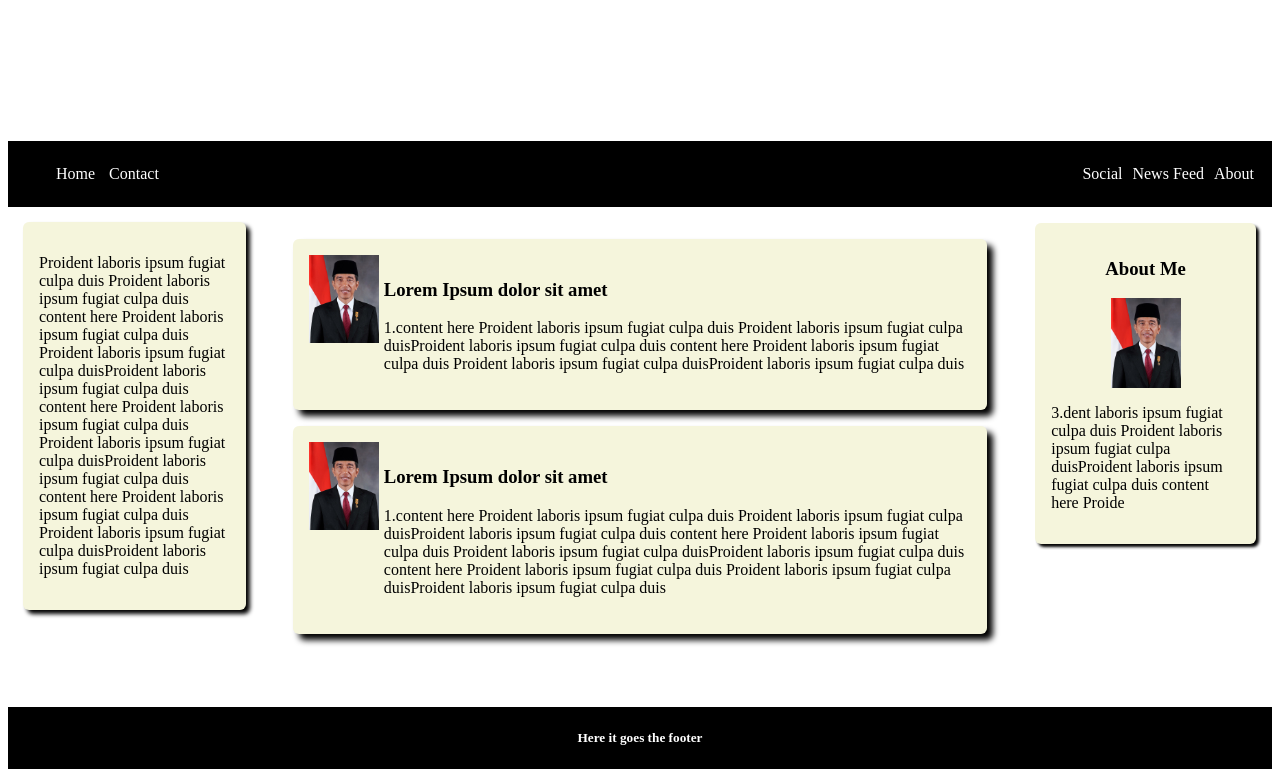
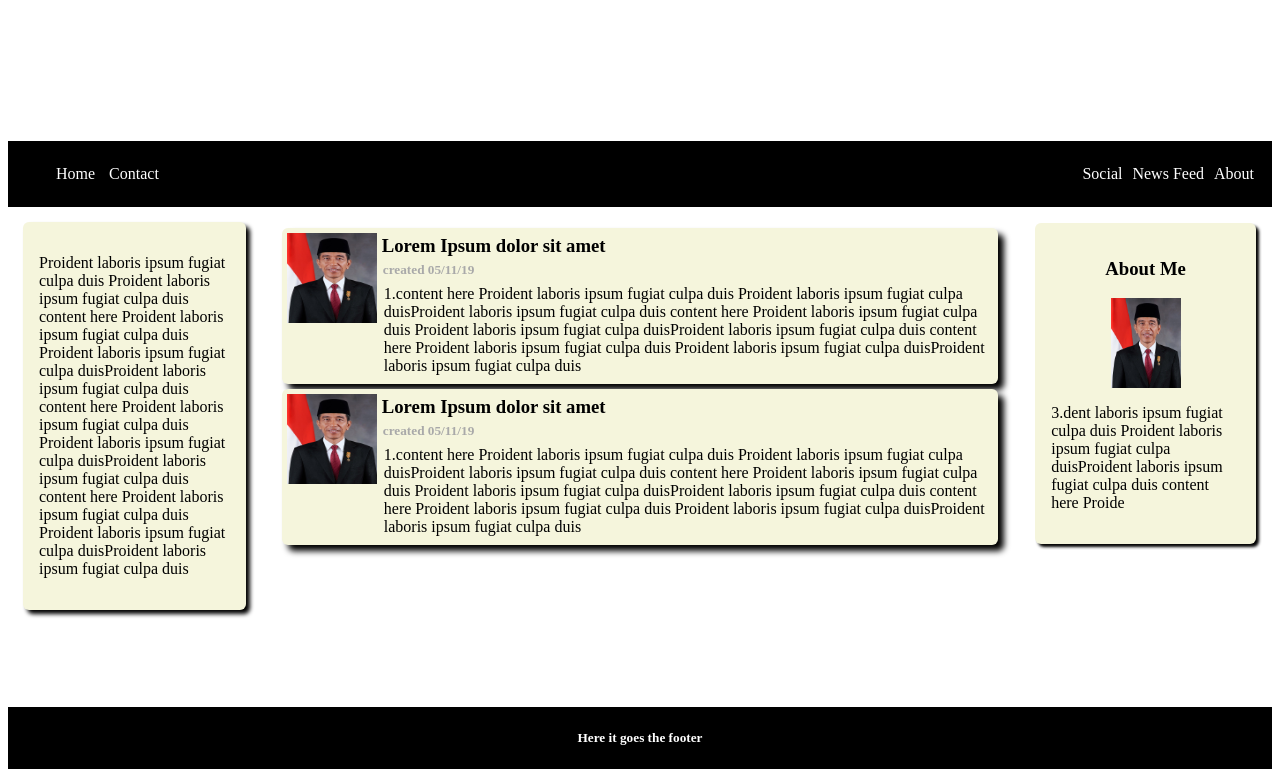
Before and after one commit to abimanyu5/sinaukoding, a plain HTML site: page hari-1/index.html in a window 1280 px wide. Shown: the part 167-944 px from the top of the page. Drawn offline with Linux system fonts and the light colour scheme.

Commit message:
Add existing file

```diff
--- a/hari-1/index.html
+++ b/hari-1/index.html
@@ -26,6 +26,7 @@
     .header{
         background-color:black;
         padding:8px;
+        margin:0px;
     }
     body.container-wrapper{
         display: block;
@@ -47,7 +48,7 @@
         height: 500px;
         width: 60%;
         padding:16px ;
-        overflow:auto;
+        overflow:hidden;
 
 
     }
@@ -56,6 +57,7 @@
         padding: 15px;
         height: 500px;
         width: 20%;
+        overflow:hidden;
 
     }
     .about-me{
@@ -100,12 +102,12 @@
         text-align: center;
     }
     .img-box{
-        padding: 16px;
+        padding: 5px;
         overflow:hidden;
         border-radius: 6px;
         box-shadow: 6px 6px 6px black;
         background-color:beige;
-        margin: 16px;
+        margin: 5px;
     }
     .about-me h3{
         text-align: center;
@@ -177,24 +179,24 @@
             </div>
             <div class="main">
                  <div class="img-box">
-                     <div style="float: left;width:70px;height:90px">
-                            <img src="jokowi.jpg" alt="jokowi"style="width:100%;">
+                     <div style="float: left;width:70px;height:70px">
+                            <img src="jokowi.jpg" alt="jokowi"style="width:90px; height:90px;">
                      </div>
-                        <div style="overflow: hidden;padding: 5px;">
-                                <h3> Lorem Ipsum dolor sit amet</h3>
-                                <p>1.content here Proident laboris ipsum fugiat culpa duis Proident laboris ipsum fugiat culpa duisProident laboris ipsum fugiat culpa duis content here Proident laboris ipsum fugiat culpa duis Proident laboris ipsum fugiat culpa duisProident laboris ipsum fugiat culpa duis</p>
-                        </div>
-
-
+                     <div style="overflow: hidden;padding-left: 23px;">
+                        <h3 style="margin: 2px;"> Lorem Ipsum dolor sit amet</h3>
+                        <h5 style="padding: 3px ;color:darkgrey; margin: 0px;">created 05/11/19</h5>
+                        <p style="margin: 4px;">1.content here Proident laboris ipsum fugiat culpa duis Proident laboris ipsum fugiat culpa duisProident laboris ipsum fugiat culpa duis content here Proident laboris ipsum fugiat culpa duis Proident laboris ipsum fugiat culpa duisProident laboris ipsum fugiat culpa duis content here Proident laboris ipsum fugiat culpa duis Proident laboris ipsum fugiat culpa duisProident laboris ipsum fugiat culpa duis</p>
+                    </div>
                   </div>
                  <div class="img-box">
-                        <div style="float: left;width:70px;height:90px">
-                                <img src="jokowi.jpg" alt="jkw" style="width:100%">
+                        <div style="float: left;width:70px;height:70px">
+                                <img src="jokowi.jpg" alt="jkw" style="width:90px; height: 90px; ">
 
                         </div>
-                        <div style="overflow: hidden;padding: 5px;">
-                             <h3> Lorem Ipsum dolor sit amet</h3>
-                             <p>1.content here Proident laboris ipsum fugiat culpa duis Proident laboris ipsum fugiat culpa duisProident laboris ipsum fugiat culpa duis content here Proident laboris ipsum fugiat culpa duis Proident laboris ipsum fugiat culpa duisProident laboris ipsum fugiat culpa duis content here Proident laboris ipsum fugiat culpa duis Proident laboris ipsum fugiat culpa duisProident laboris ipsum fugiat culpa duis</p>
+                        <div style="overflow: hidden;padding-left: 23px;">
+                             <h3 style="margin: 2px;"> Lorem Ipsum dolor sit amet</h3>
+                             <h5 style="padding: 3px ;color:darkgrey; margin: 0px;">created 05/11/19</h5>
+                             <p style="margin: 4px;">1.content here Proident laboris ipsum fugiat culpa duis Proident laboris ipsum fugiat culpa duisProident laboris ipsum fugiat culpa duis content here Proident laboris ipsum fugiat culpa duis Proident laboris ipsum fugiat culpa duisProident laboris ipsum fugiat culpa duis content here Proident laboris ipsum fugiat culpa duis Proident laboris ipsum fugiat culpa duisProident laboris ipsum fugiat culpa duis</p>
                         </div>
 
                  </div>
```
